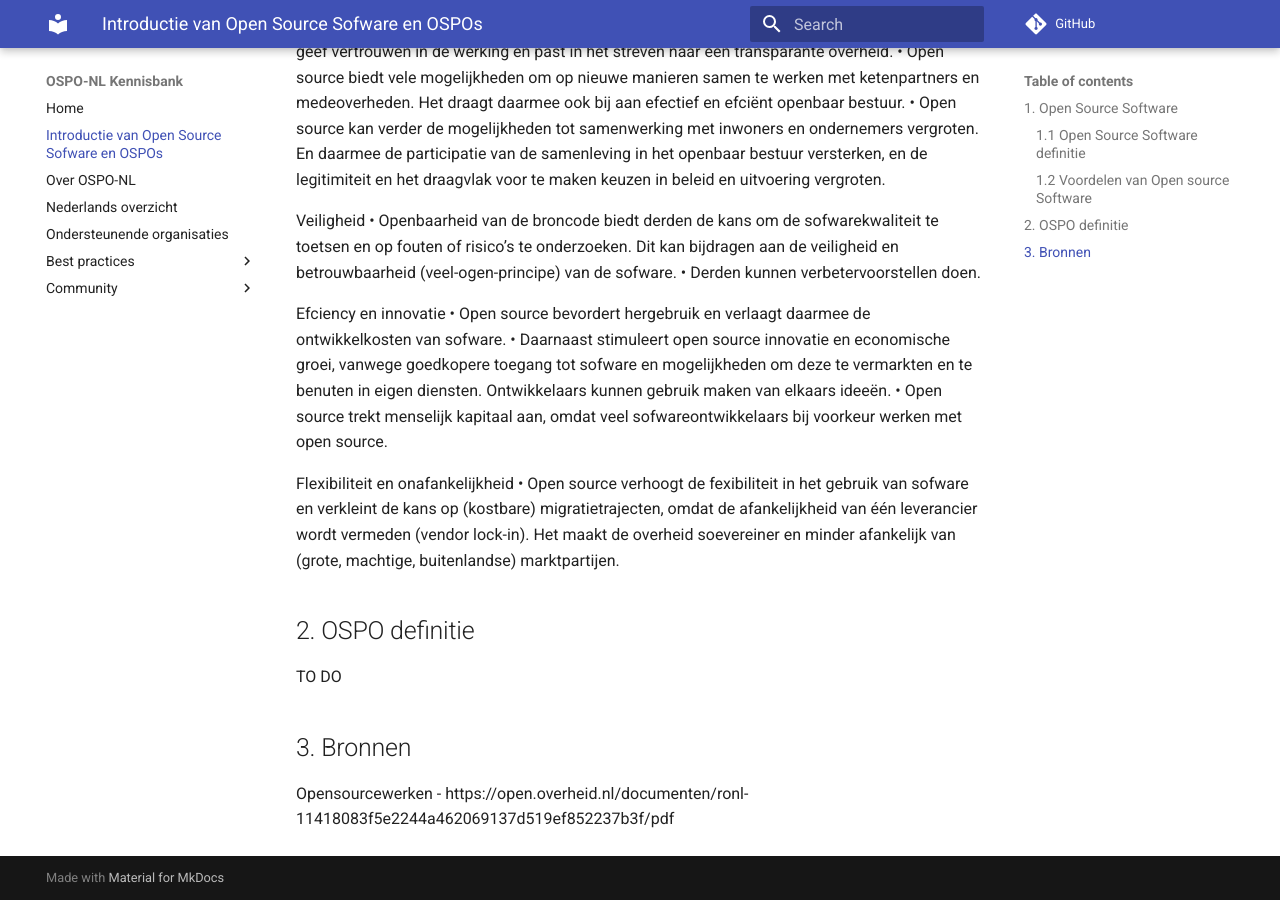
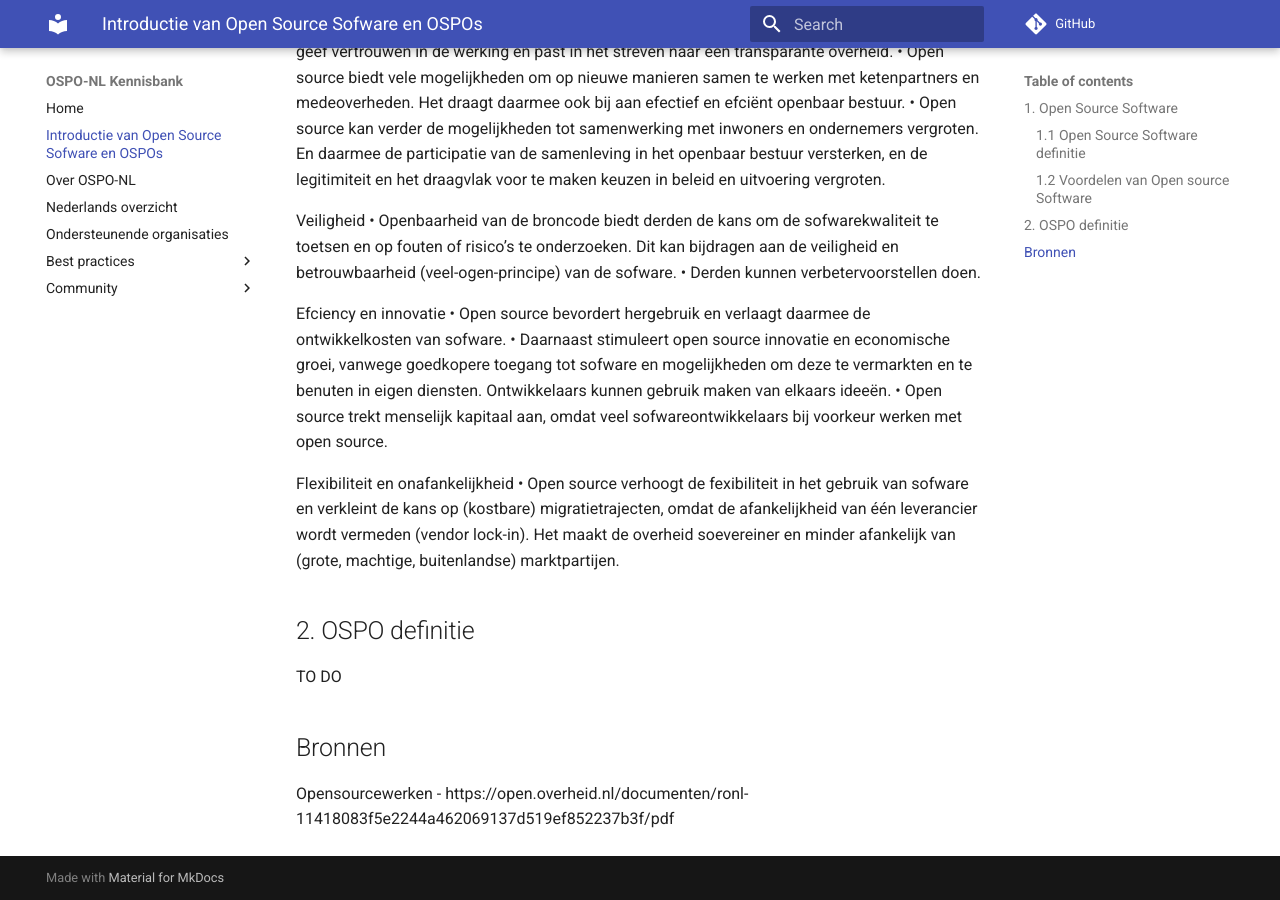
Before and after one commit to ospo-nl/kennisbank, an MkDocs documentation site: the page built from docs/Introductie van Open Source Software en OSPOs.md, in a window 1280 px wide and 900 px high, scrolled down 706 px. Built offline with MkDocs 1.6.1 and Material for MkDocs 9.7.7, drawn with Linux system fonts in a browser that asks for light colours; comment, search, counter and statistics services are not loaded.

Commit message:
Update Introductie van Open Source Software en OSPOs.md
Signed-off-by: Jonas van den Bogaard <3628277+Jonasvdbo@users.noreply.github.com>

Signed-off-by: Jonas van den Bogaard <3628277+Jonasvdbo@users.noreply.github.com>

```diff
--- a/docs/Introductie van Open Source Software en OSPOs.md
+++ b/docs/Introductie van Open Source Software en OSPOs.md
@@ -54,6 +54,6 @@ marktpartijen.
 
 TO DO
 
-## 3. Bronnen
+## Bronnen
 
 Opensourcewerken - https://open.overheid.nl/documenten/ronl-11418083f5e2244a462069137d519ef852237b3f/pdf
```
